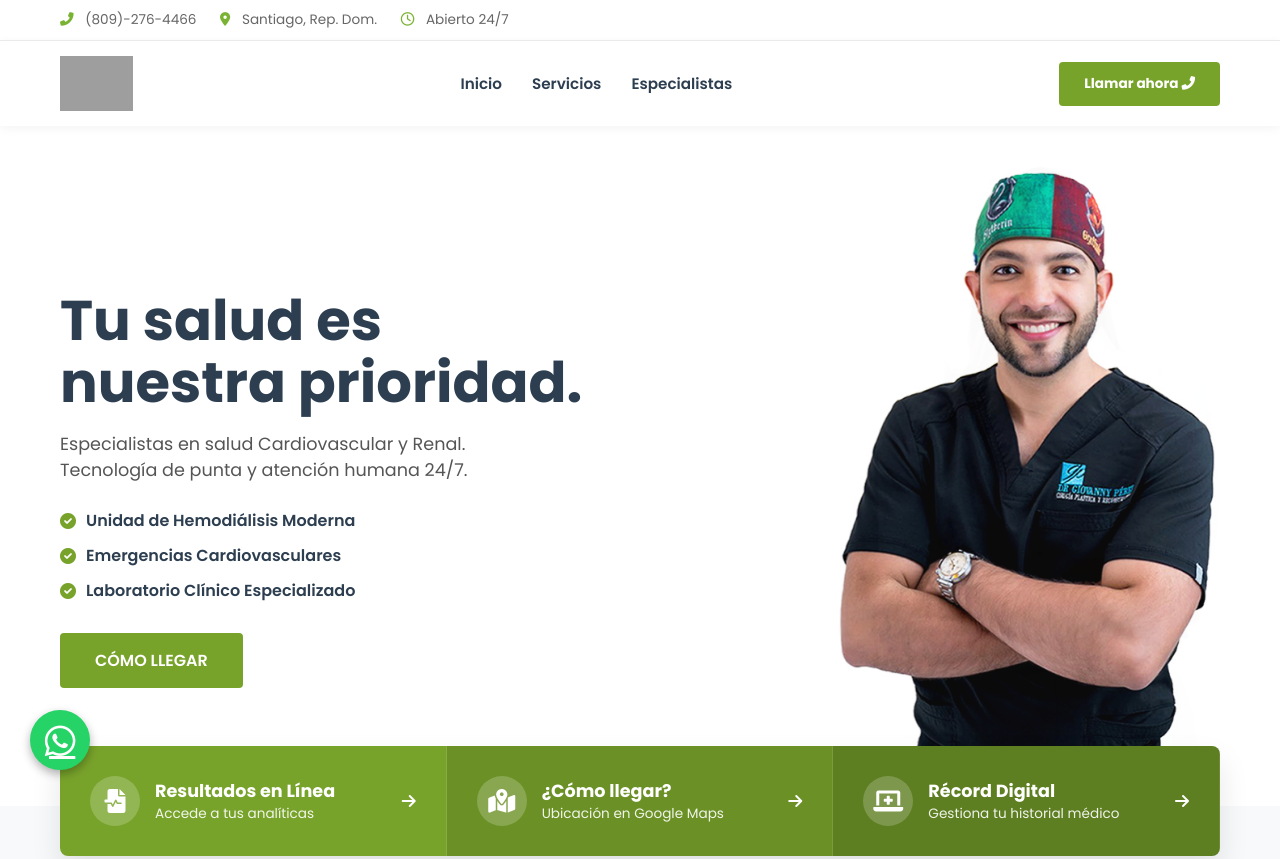
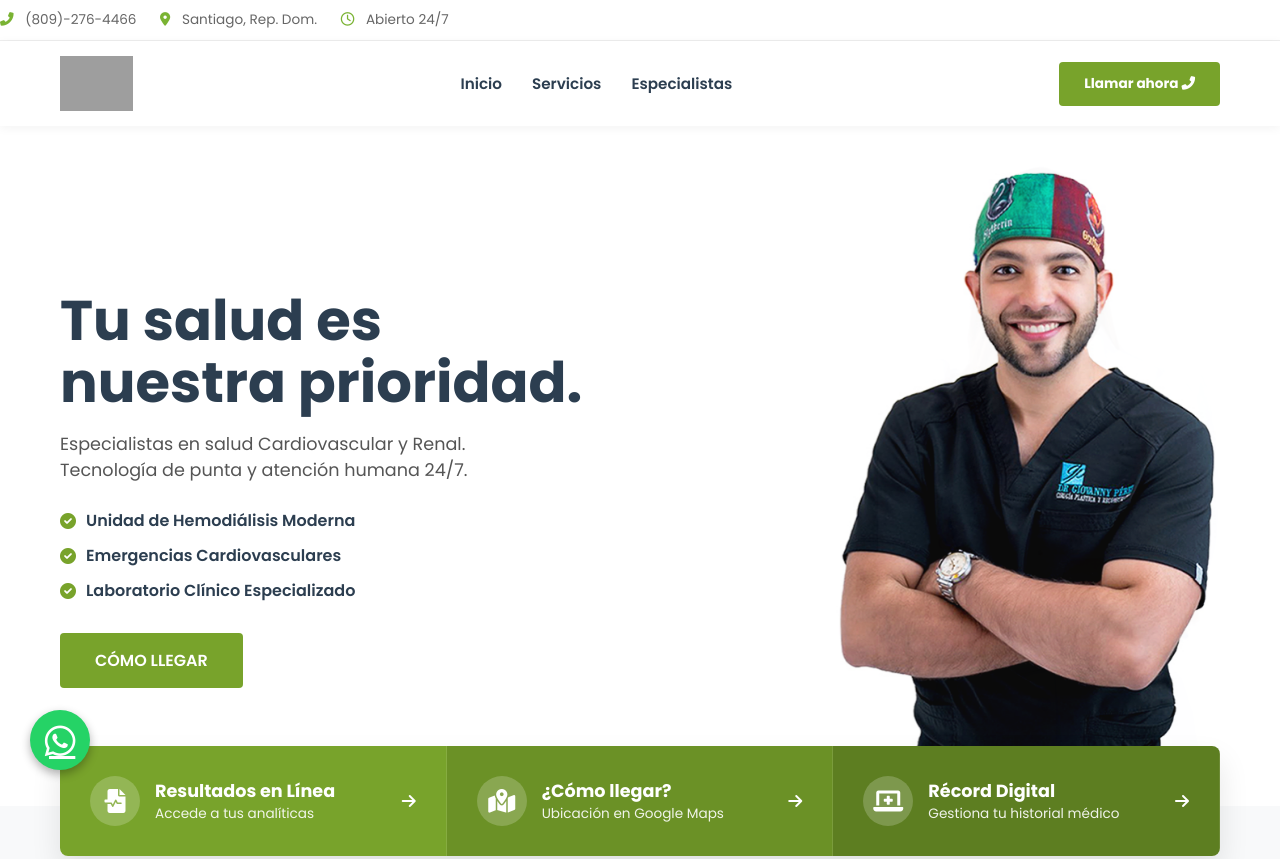
Before and after one commit to Cencarciproyect/web_new_cencarci.github.io, a plain HTML site: page index.html in a window 1280 px wide. Shown: the top 859 px of the page. Drawn offline with Linux system fonts and the light colour scheme; grey boxes are pictures that could not be loaded.

Commit message:
Update index.html

```diff
--- a/index.html
+++ b/index.html
@@ -12,13 +12,13 @@
 <body>
 
  <div class="top-bar">
-        <div class="container top-bar-content">
     <div class="contact-info">
         <span><i class="fas fa-phone-alt"></i> (809)-276-4466</span>
+
         <span><i class="fas fa-map-marker-alt"></i> Santiago, Rep. Dom.</span>
+
         <span><i class="far fa-clock"></i> Abierto 24/7</span>
     </div>
-
 </div>
     </div>
 
```
Lines whose indentation alone changed are shown as unchanged.
